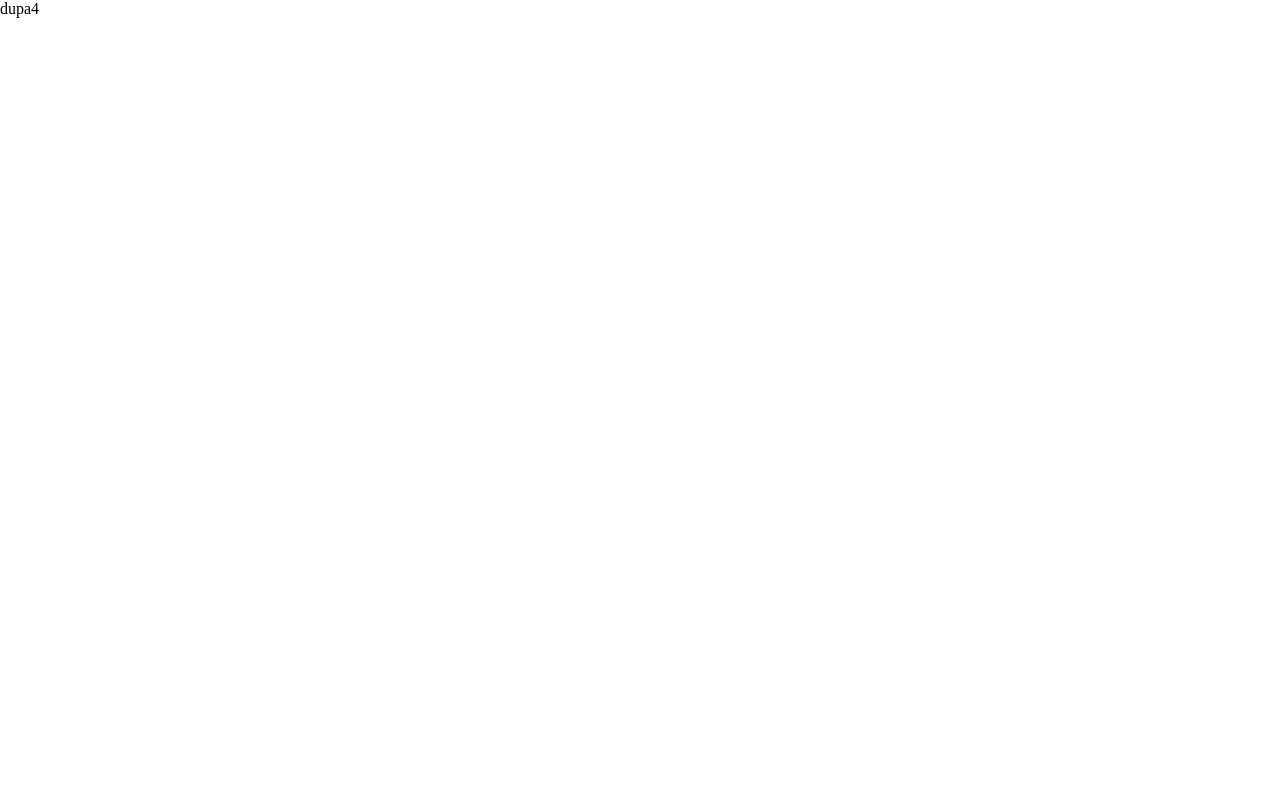
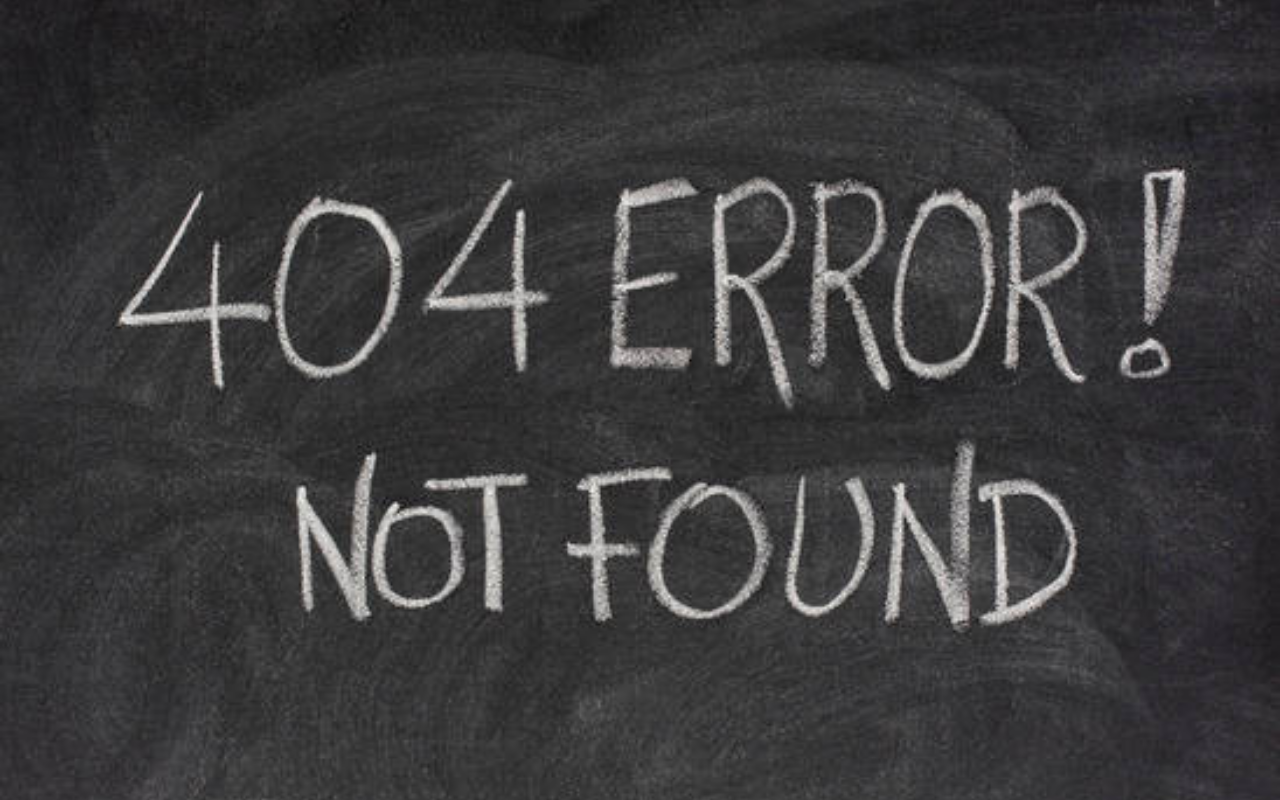
Before and after one commit to PrzemyslawPolrolniczak/Alcoholix, a website: page game/4players.html in a window 1280 px wide. Drawn offline with nearby package versions, Linux system fonts and the light colour scheme; files that its build step writes are made by us from their sources; files whose address does not match are found by name.

Commit message:
made placeholder

```diff
--- a/game/4players.html
+++ b/game/4players.html
@@ -9,7 +9,7 @@
     <title>SZABLON</title>
   </head>
   <body>
-    dupa4
+    <div class="img"></div>
 
 
 
--- a/scss/style.scss
+++ b/scss/style.scss
@@ -146,3 +146,12 @@
   font-size: 44px;
   text-align: center;
 }
+
+.img {
+  background-image: url(../game/404%20tablica.jpg);
+  background-repeat: no-repeat;
+  background-size: cover;
+  height: 100vh;
+  width: 100vw;
+  background-position: center;
+}
```
Also changed, not shown: game/3players.html (+5 -5 lines), css/style.css, game/404 tablica.jpg (added).
